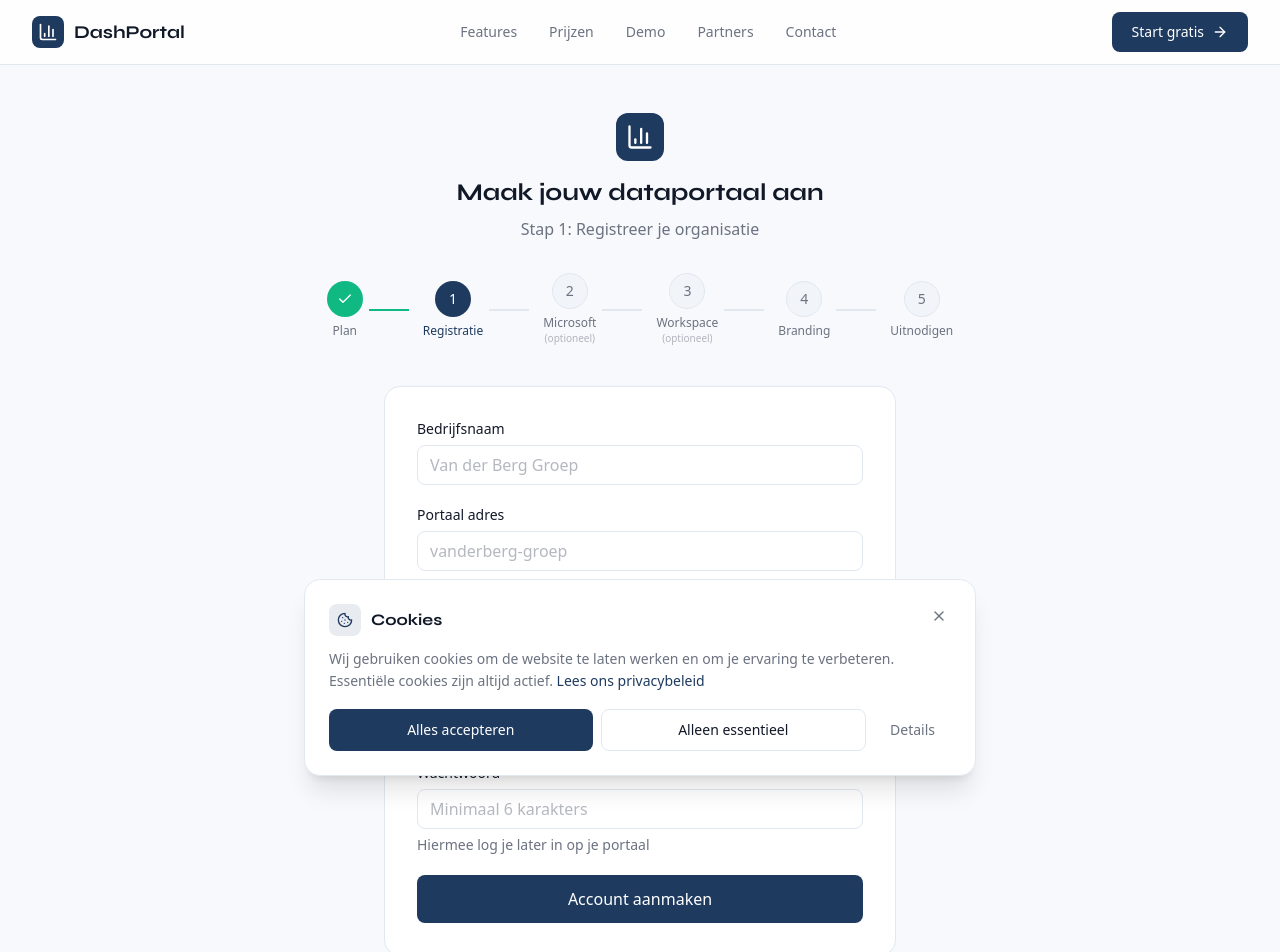
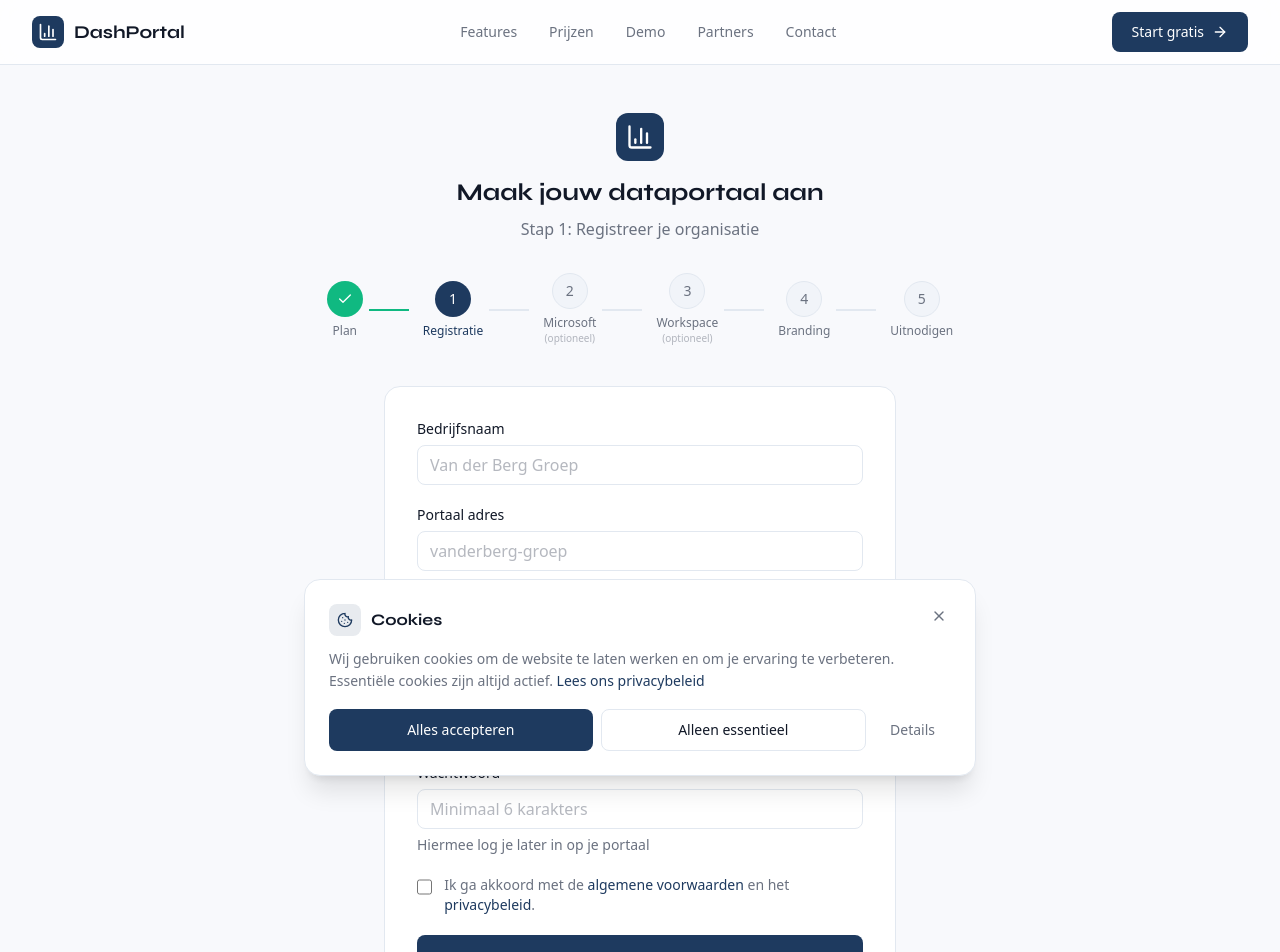
Before and after one commit to hollandsinzicht/dashportal, a Next.js app: page /onboarding in a window 1280 px wide. Shown: the top 952 px of the page. Built offline with nearby package versions, Linux system fonts and the light colour scheme; no server answers.

Commit message:
“fix”

```diff
--- a/app/(marketing)/agency/register/page.tsx
+++ b/app/(marketing)/agency/register/page.tsx
@@ -21,6 +21,7 @@ export default function AgencyRegisterStep1() {
     vatNumber: "",
     website: "",
   });
+  const [acceptedTerms, setAcceptedTerms] = useState(false);
   const [errors, setErrors] = useState<Record<string, string>>({});
 
   function generateSlug(name: string) {
@@ -51,6 +52,7 @@ export default function AgencyRegisterStep1() {
     if (!form.email) newErrors.email = "Verplicht";
     if (!form.password) newErrors.password = "Verplicht";
     if (form.password && form.password.length < 6) newErrors.password = "Minimaal 6 karakters";
+    if (!acceptedTerms) newErrors.terms = "Je moet akkoord gaan met de voorwaarden";
 
     if (Object.keys(newErrors).length > 0) {
       setErrors(newErrors);
@@ -226,6 +228,32 @@ export default function AgencyRegisterStep1() {
             hint="Leeg laten om je account e-mail te gebruiken"
           />
 
+          {/* Akkoord voorwaarden */}
+          <div className="space-y-1.5">
+            <label className="flex items-start gap-3 cursor-pointer">
+              <input
+                type="checkbox"
+                checked={acceptedTerms}
+                onChange={(e) => { setAcceptedTerms(e.target.checked); setErrors((prev) => { const { terms, ...rest } = prev; return rest; }); }}
+                className="mt-1 w-4 h-4 rounded border-border text-primary focus:ring-primary"
+              />
+              <span className="text-sm text-muted">
+                Ik ga akkoord met de{" "}
+                <a href="/terms" target="_blank" className="text-primary hover:underline">
+                  algemene voorwaarden
+                </a>
+                {" "}en het{" "}
+                <a href="/privacy" target="_blank" className="text-primary hover:underline">
+                  privacybeleid
+                </a>
+                .
+              </span>
+            </label>
+            {errors.terms && (
+              <p className="text-sm text-danger">{errors.terms}</p>
+            )}
+          </div>
+
           <Button type="submit" variant="primary" className="w-full" loading={loading}>
             Account aanmaken & doorgaan
           </Button>
--- a/app/(marketing)/onboarding/page.tsx
+++ b/app/(marketing)/onboarding/page.tsx
@@ -18,6 +18,7 @@ export default function OnboardingStep1() {
     email: "",
     password: "",
   });
+  const [acceptedTerms, setAcceptedTerms] = useState(false);
   const [errors, setErrors] = useState<Record<string, string>>({});
 
   function generateSlug(name: string) {
@@ -56,6 +57,7 @@ export default function OnboardingStep1() {
     if (!form.password) newErrors.password = "Verplicht";
     if (form.password && form.password.length < 6)
       newErrors.password = "Minimaal 6 karakters";
+    if (!acceptedTerms) newErrors.terms = "Je moet akkoord gaan met de voorwaarden";
 
     if (Object.keys(newErrors).length > 0) {
       setErrors(newErrors);
@@ -228,6 +230,32 @@ export default function OnboardingStep1() {
               hint="Hiermee log je later in op je portaal"
             />
 
+            {/* Akkoord voorwaarden */}
+            <div className="space-y-1.5">
+              <label className="flex items-start gap-3 cursor-pointer">
+                <input
+                  type="checkbox"
+                  checked={acceptedTerms}
+                  onChange={(e) => { setAcceptedTerms(e.target.checked); setErrors((prev) => { const { terms, ...rest } = prev; return rest; }); }}
+                  className="mt-1 w-4 h-4 rounded border-border text-primary focus:ring-primary"
+                />
+                <span className="text-sm text-text-secondary">
+                  Ik ga akkoord met de{" "}
+                  <a href="/terms" target="_blank" className="text-primary hover:underline">
+                    algemene voorwaarden
+                  </a>
+                  {" "}en het{" "}
+                  <a href="/privacy" target="_blank" className="text-primary hover:underline">
+                    privacybeleid
+                  </a>
+                  .
+                </span>
+              </label>
+              {errors.terms && (
+                <p className="text-sm text-danger">{errors.terms}</p>
+              )}
+            </div>
+
             <Button
               type="submit"
               className="w-full"
--- a/app/api/agency/route.ts
+++ b/app/api/agency/route.ts
@@ -4,6 +4,19 @@ import { isAgencySlugTaken } from "@/lib/agency/queries";
 import { DEFAULT_AGENCY_TIERS } from "@/lib/agency/pricing";
 import { isAuthError } from "@/lib/auth/validate";
 import { getAgencyOwnerContext } from "@/lib/auth/agency";
+
+/** CORS preflight handler */
+export async function OPTIONS() {
+  return new NextResponse(null, {
+    status: 204,
+    headers: {
+      "Access-Control-Allow-Origin": "*",
+      "Access-Control-Allow-Methods": "GET, POST, PATCH, OPTIONS",
+      "Access-Control-Allow-Headers": "Content-Type, Authorization",
+      "Access-Control-Allow-Credentials": "true",
+    },
+  });
+}
 
 /**
  * POST /api/agency
```
